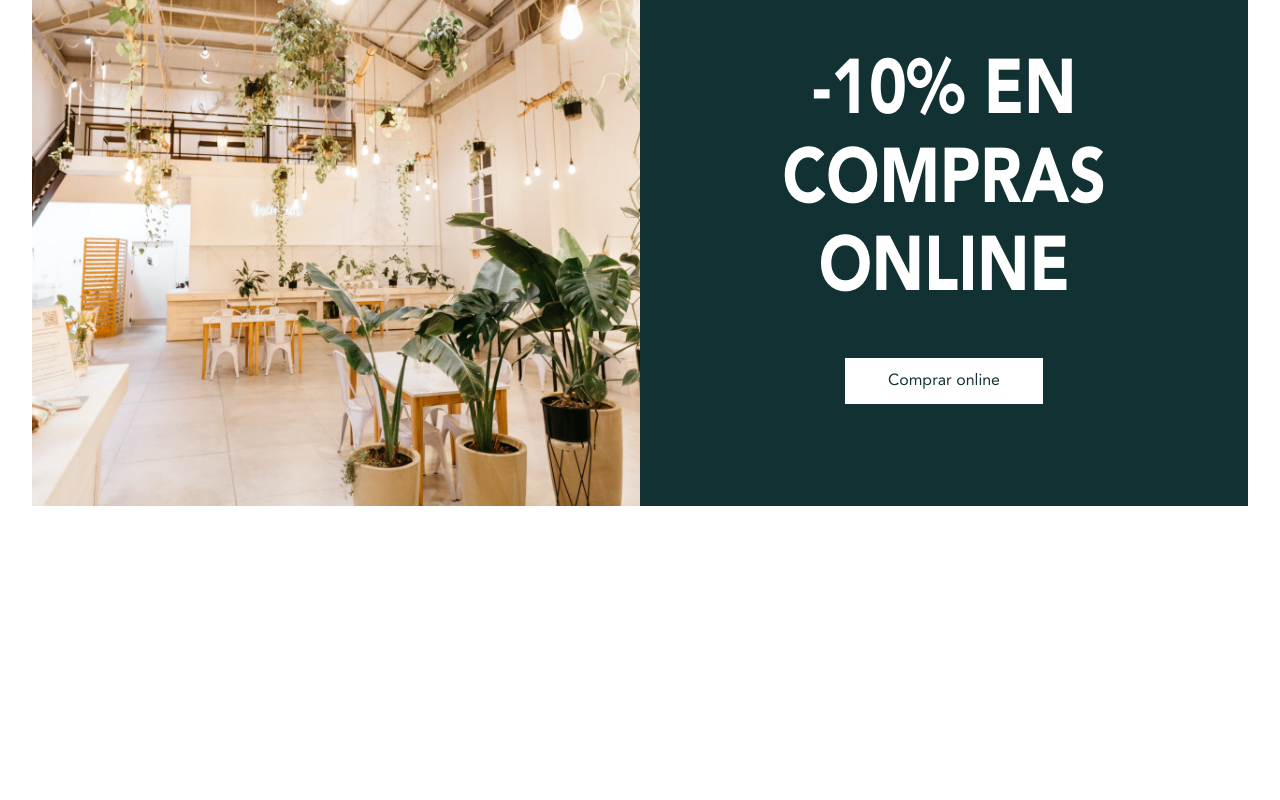
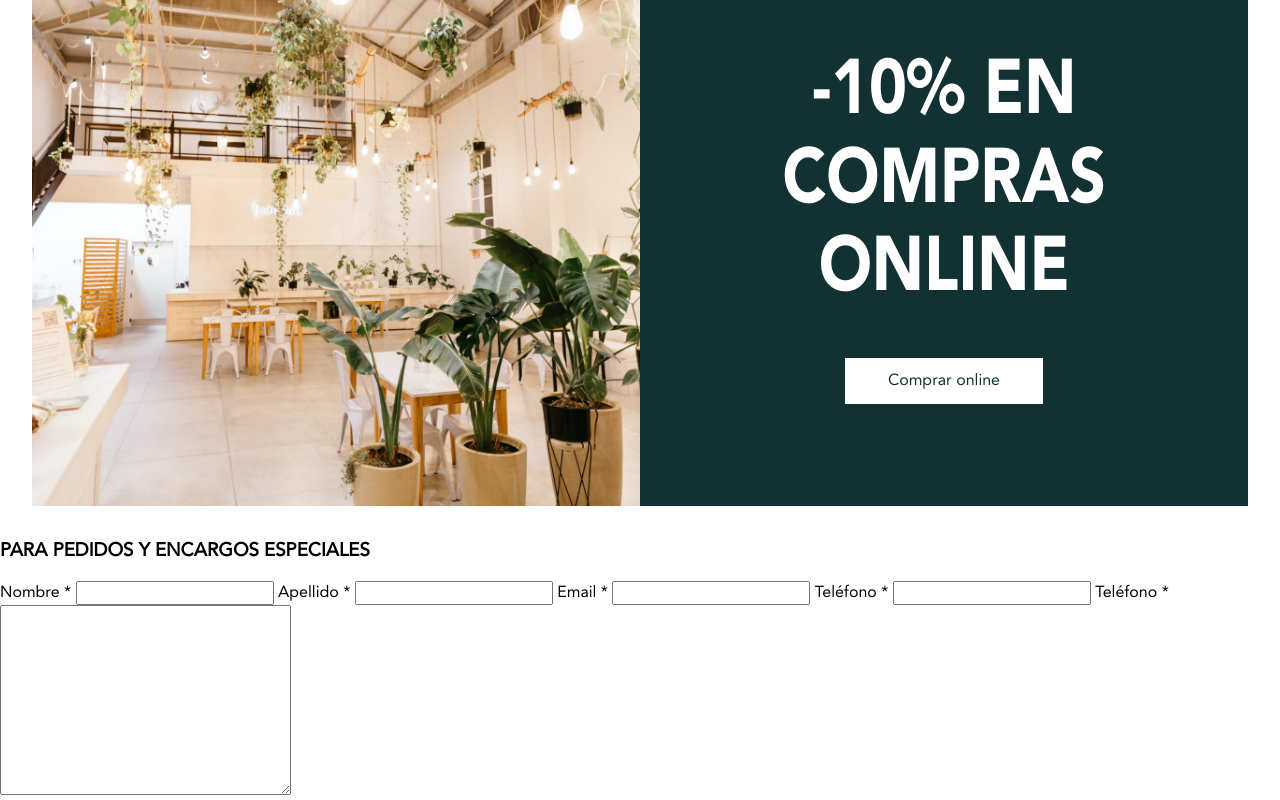
Before and after one commit to VigilioYonatan/Web-1, a plain HTML site: page index.html in a window 1280 px wide. Shown: the part 2102-2902 px from the top of the page. Before the commit the page ends 2624 px from the top, so only its background shows below. Drawn offline with Linux system fonts and the light colour scheme.

Commit message:
formulario contactos html

```diff
--- a/index.html
+++ b/index.html
@@ -104,6 +104,28 @@
         </div>
     </section>
     <!-- fin somos  -->
+    <!-- formulario contactos -->
+    <section class="contactos">
+        <form action="" class="contactos-form" method="post">
+            <h3 class="contactos-form__title">PARA PEDIDOS Y ENCARGOS ESPECIALES</h3>
+            <label for="Nombre" class="contactos-form__sub">Nombre *
+                <input type="text" name="Nombre" class="contactos-form__input">
+            </label>
+            <label for="Apellido" class="contactos-form__sub">Apellido *
+                <input type="text" name="Apellido" class="contactos-form__input">
+            </label>
+            <label for="Email" class="contactos-form__sub">Email *
+                <input type="text" name="Email" class="contactos-form__input">
+            </label>
+            <label for="Telefono" class="contactos-form__sub">Teléfono *
+                <input type="tel" name="Telefono" class="contactos-form__input">
+            </label>
+            <label for="Telefono" class="contactos-form__sub">Teléfono *
+                <textarea name="" id="" cols="30" rows="10" class="contactos-form__area"></textarea>
+            </label>
+        </form>
+    </section>
+    <!-- fin formulario contactos  -->
     <script src="js/main.js"></script>
 </body>
 </html>
```
